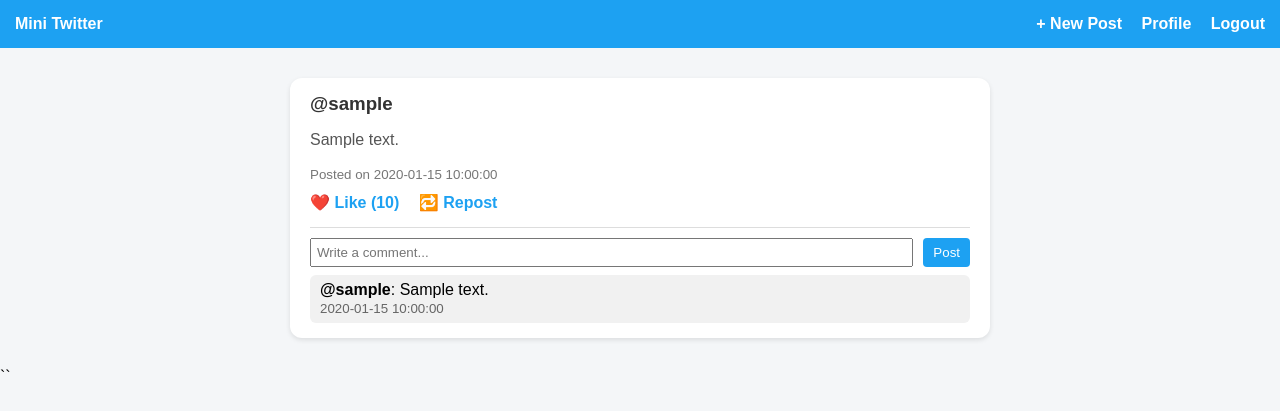
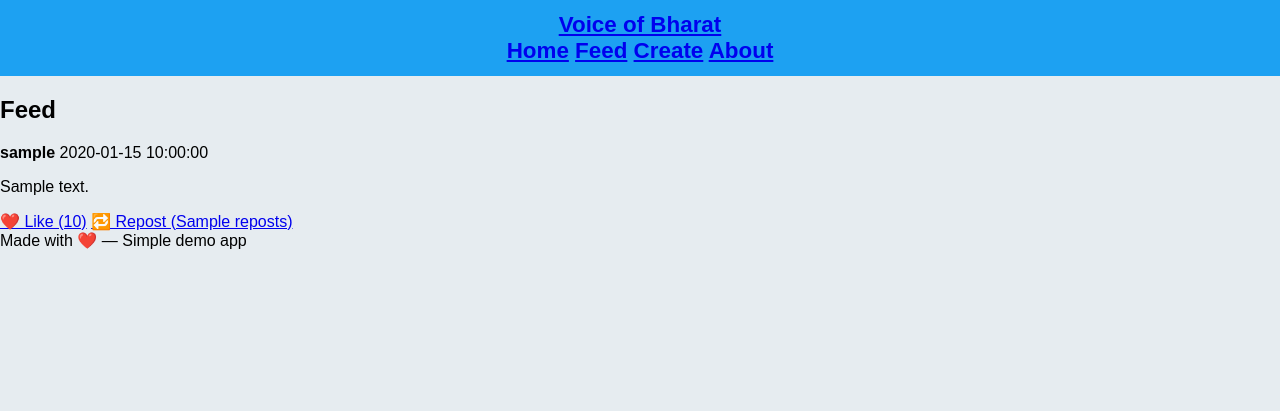
Before and after one commit to vrush757-gif/voice-of-bharat, a Flask app: template templates/feed.html in a window 1280 px wide. Shown: the top 411 px of the page. Run offline with Flask 3, Linux system fonts and the light colour scheme; the template is opened without the code that fills it: most values are stand-ins (such as "Sample title", 1, 10 or a date in 2020); parts of the project's set-up code (start-up, migrations or seed data) failed here and were passed over.

Commit message:
Update feed.html

```diff
--- a/templates/feed.html
+++ b/templates/feed.html
@@ -1,138 +1,23 @@
-<!DOCTYPE html>
-<html lang="en">
-<head>
-    <meta charset="UTF-8">
-    <title>Feed | Mini Twitter</title>
-    <style>
-        body {
-            font-family: Arial, sans-serif;
-            background-color: #f4f6f8;
-            margin: 0;
-            padding: 0;
-        }
-        .navbar {
-            background-color: #1da1f2;
-            color: white;
-            padding: 15px;
-            display: flex;
-            justify-content: space-between;
-            align-items: center;
-        }
-        .navbar a {
-            color: white;
-            text-decoration: none;
-            font-weight: bold;
-            margin-left: 15px;
-        }
-        .container {
-            width: 90%;
-            max-width: 700px;
-            margin: 30px auto;
-        }
-        .post {
-            background: white;
-            border-radius: 12px;
-            padding: 15px 20px;
-            margin-bottom: 20px;
-            box-shadow: 0 2px 5px rgba(0,0,0,0.1);
-        }
-        .post h3 {
-            margin: 0;
-            color: #333;
-        }
-        .post p {
-            color: #555;
-        }
-        .post small {
-            color: #777;
-        }
-        .buttons {
-            margin-top: 10px;
-        }
-        .buttons a {
-            text-decoration: none;
-            margin-right: 15px;
-            color: #1da1f2;
-            font-weight: bold;
-        }
-        .comment-box {
-            margin-top: 15px;
-            border-top: 1px solid #ddd;
-            padding-top: 10px;
-        }
-        .comment-box form {
-            display: flex;
-            gap: 10px;
-        }
-        .comment-box input[type="text"] {
-            flex: 1;
-            padding: 5px;
-        }
-        .comment-box button {
-            background: #1da1f2;
-            border: none;
-            color: white;
-            padding: 6px 10px;
-            border-radius: 4px;
-            cursor: pointer;
-        }
-        .comment {
-            margin-top: 8px;
-            background: #f1f1f1;
-            padding: 6px 10px;
-            border-radius: 6px;
-        }
-        .comment small {
-            color: #666;
-        }
-    </style>
-</head>
-<body>
-
-    <div class="navbar">
-        <div><b>Mini Twitter</b></div>
-        <div>
-            <a href="/create_post">+ New Post</a>
-            <a href="/profile/{{ session['username'] }}">Profile</a>
-            <a href="/logout">Logout</a>
+<!-- templates/feed.html -->
+{% extends "layout.html" %}
+{% block content %}
+  <h2>Feed</h2>
+  {% if posts|length == 0 %}
+    <div class="empty">No posts yet. Be the first — <a href="{{ url_for('create_post') }}">create one</a>.</div>
+  {% endif %}
+  <div class="posts">
+    {% for p in posts %}
+      <article class="post-card">
+        <div class="post-meta">
+          <strong>{{ p['username'] }}</strong>
+          <time>{{ p['created_at'] }}</time>
         </div>
-    </div>
-
-    <div class="container">
-        {% if posts %}
-            {% for post in posts %}
-            <div class="post">
-                <h3>@{{ post.username }}</h3>
-                <p>{{ post.content }}</p>
-                <small>Posted on {{ post.created_at }}</small>
-
-                <div class="buttons">
-                    <a href="/like/{{ post.id }}">❤️ Like ({{ post.likes }})</a>
-                    <a href="/repost/{{ post.id }}">🔁 Repost</a>
-                </div>
-
-                <div class="comment-box">
-                    <form method="POST" action="/comment/{{ post.id }}">
-                        <input type="text" name="comment_text" placeholder="Write a comment..." required>
-                        <button type="submit">Post</button>
-                    </form>
-
-                    {% if post.comments %}
-                        {% for c in post.comments %}
-                            <div class="comment">
-                                <b>@{{ c.username }}</b>: {{ c.comment_text }}
-                                <br><small>{{ c.created_at }}</small>
-                            </div>
-                        {% endfor %}
-                    {% endif %}
-                </div>
-            </div>
-            {% endfor %}
-        {% else %}
-            <p>No posts yet. Create one!</p>
-        {% endif %}
-    </div>
-
-</body>
-</html>
-``
+        <p class="post-content">{{ p['content'] }}</p>
+        <div class="post-actions">
+          <a class="tiny" href="{{ url_for('like', post_id=p['id']) }}">❤️ Like ({{ p['likes'] }})</a>
+          <a class="tiny" href="{{ url_for('repost', post_id=p['id']) }}">🔁 Repost ({{ p['reposts'] }})</a>
+        </div>
+      </article>
+    {% endfor %}
+  </div>
+{% endblock %}
```
